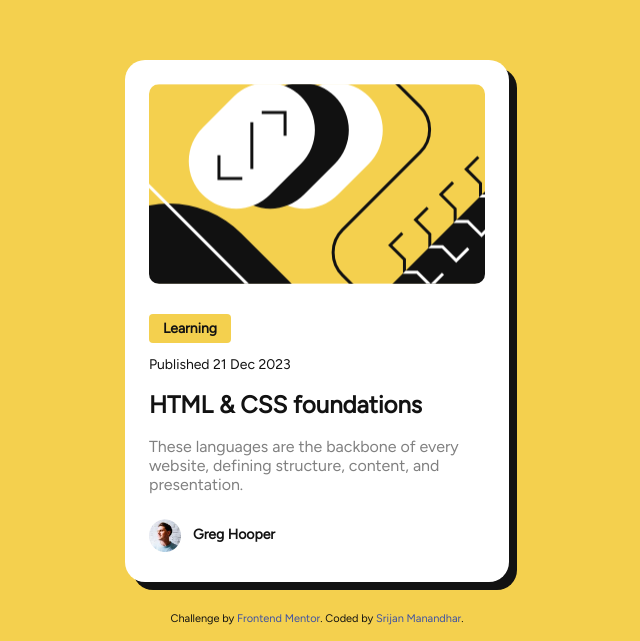
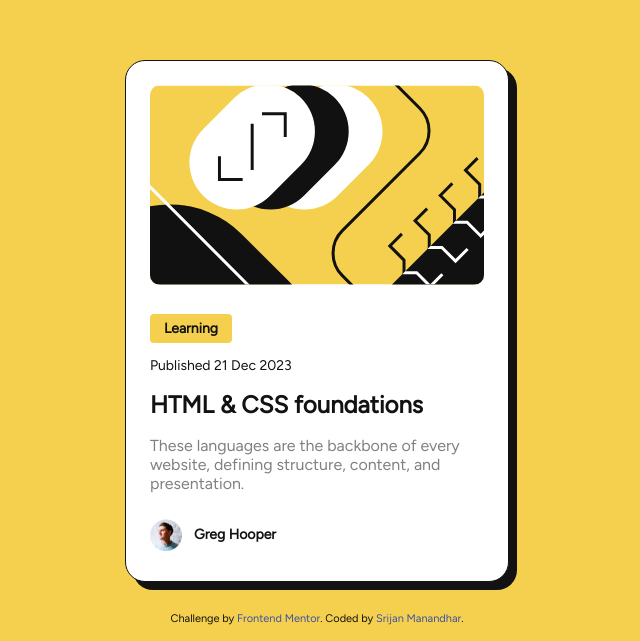
Before and after one commit to srijanss/blog-preview-card, a website: page index.html in a window 1280 px wide. Shown: the part 159-800 px from the top of the page, without its empty margins (323-963 px from the left). Drawn offline with Linux system fonts and the light colour scheme.

Commit message:
Update styles.css with border and grid-template-columns

```diff
--- a/styles.css
+++ b/styles.css
@@ -59,6 +59,7 @@ main {
   display: grid;
   grid-gap: 24px;
   cursor: pointer;
+  border: 1px solid var(--black-color);
 }
 .blog-preview-card:hover {
   box-shadow: 16px 16px 0 0 var(--black-color);
@@ -108,10 +109,9 @@ main {
   color: var(--gray-color);
 }
 .author {
-  width: 129px;
   height: 32px;
   display: grid;
-  grid-template-columns: 32px 1fr;
+  grid-template-columns: 32px auto;
   grid-gap: 12px;
   align-items: center;
 }
```
Also changed, not shown: assets/images/desktop-screenshot.png, assets/images/mobile-screenshot.png.
